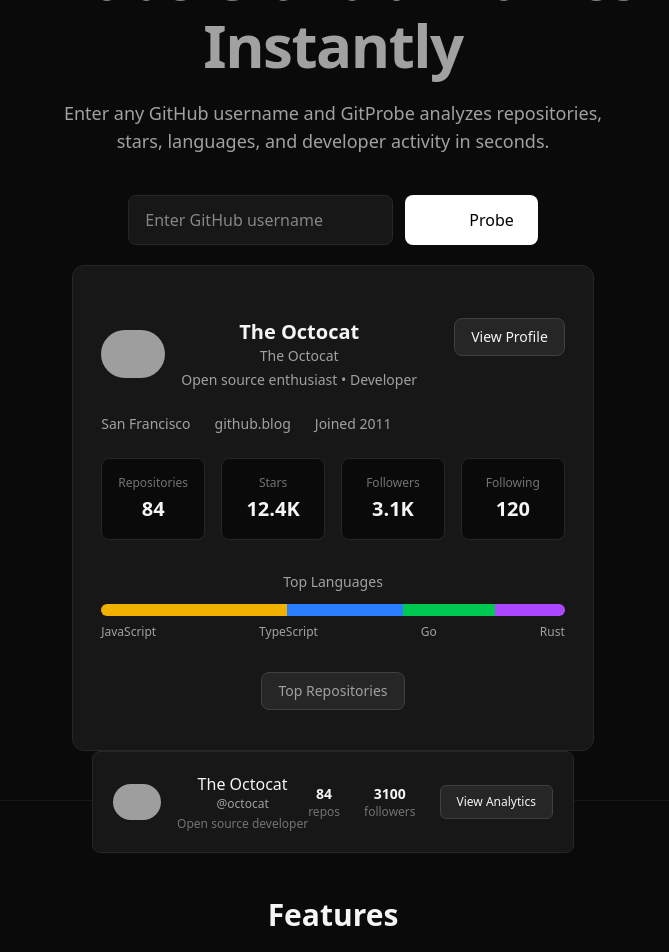
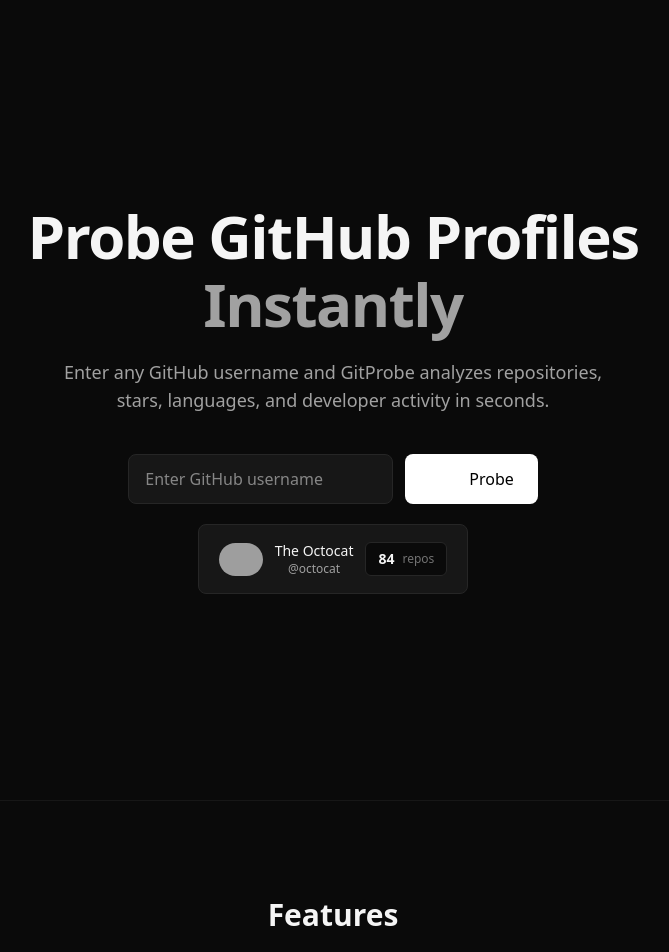
Before and after one commit to shamil-tp/git-probe, a Next.js app: page / in a window 1280 px wide. Shown: the top 952 px of the page, without its empty margins (307-976 px from the left). Built offline with nearby package versions, Linux system fonts and the light colour scheme; grey boxes are pictures that could not be loaded; some icons are missing.

Commit message:
search result card completed

```diff
--- a/app/page.tsx
+++ b/app/page.tsx
@@ -8,7 +8,7 @@
 //           priority
 //         />
 import ProbeBar from "@/components/ProbeBar";
-import ProfilePreview from "@/components/ProfilePreview"
+// import ProfilePreview from "@/components/ProfilePreview"
 import UserSearchCard from "@/components/UserSearchCard";
 export default function Home() {
   return (
@@ -35,15 +35,15 @@
 
         {/* Search */}
         <ProbeBar/>
-        <ProfilePreview username={null}/>
+        {/* <ProfilePreview username={null}/> */}
         <UserSearchCard
   username="octocat"
   name="The Octocat"
-  bio="Open source developer"
+  // bio="Open source developer"
   avatar="https://avatars.githubusercontent.com/u/583231"
   repos={84}
-  followers={3100}
-  onViewAnalytics={() => setShowAnalytics(true)}
+  // followers={3100}
+  // onViewAnalytics={() => setShowAnalytics(true)}
 />
 
       </section>
--- a/components/UserSearchCard.tsx
+++ b/components/UserSearchCard.tsx
@@ -3,73 +3,52 @@
 type Props = {
   username: string
   name?: string
-  bio?: string
   avatar: string
   repos: number
-  followers: number
-  onViewAnalytics?: () => void
 }
 
 export default function UserSearchCard({
   username,
   name,
-  bio,
   avatar,
   repos,
-  followers,
-  onViewAnalytics
 }: Props) {
   return (
-    <div className="max-w-xl mx-auto bg-neutral-900 border border-neutral-800 rounded-lg p-5 flex items-center justify-between">
+    <div className="max-w-xl mx-auto mt-5 flex items-center justify-between gap-3 bg-neutral-900 border border-neutral-800 rounded-lg px-5 py-4 hover:border-neutral-700 transition">
 
       {/* Left */}
-      <div className="flex items-center gap-4">
+      <div className="flex items-center gap-3">
 
         <Image
           src={avatar}
           alt="avatar"
-          width={48}
-          height={48}
+          width={44}
+          height={44}
           className="rounded-full"
         />
 
-        <div>
-          <p className="font-medium">
+        <div className="leading-tight">
+          <p className="text-sm font-medium">
             {name || username}
           </p>
 
           <p className="text-xs text-neutral-400">
             @{username}
           </p>
-
-          {bio && (
-            <p className="text-xs text-neutral-500 mt-1 max-w-[240px] truncate">
-              {bio}
-            </p>
-          )}
         </div>
 
       </div>
 
       {/* Right */}
-      <div className="flex items-center gap-6">
+      <div className="flex items-center gap-2 bg-neutral-950 border border-neutral-800 rounded-md px-3 py-1.5">
 
-        <div className="text-center text-sm">
-          <p className="font-semibold">{repos}</p>
-          <p className="text-xs text-neutral-500">repos</p>
-        </div>
+        <p className="text-sm font-semibold">
+          {repos}
+        </p>
 
-        <div className="text-center text-sm">
-          <p className="font-semibold">{followers}</p>
-          <p className="text-xs text-neutral-500">followers</p>
-        </div>
-
-        <button
-          onClick={onViewAnalytics}
-          className="px-4 py-2 text-xs bg-neutral-800 rounded-md border border-neutral-700 hover:bg-neutral-700"
-        >
-          View Analytics
-        </button>
+        <p className="text-xs text-neutral-500">
+          repos
+        </p>
 
       </div>
 
```
